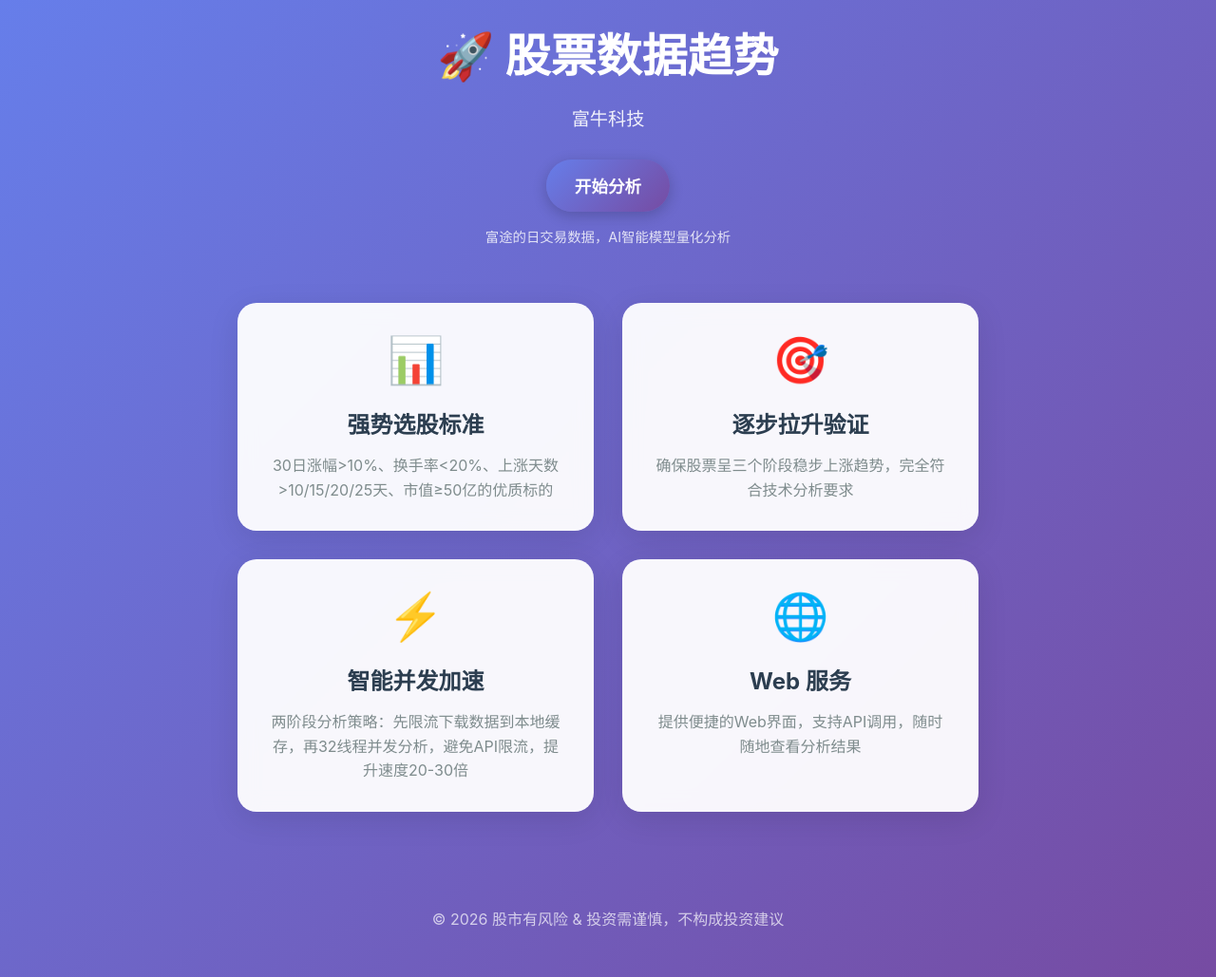
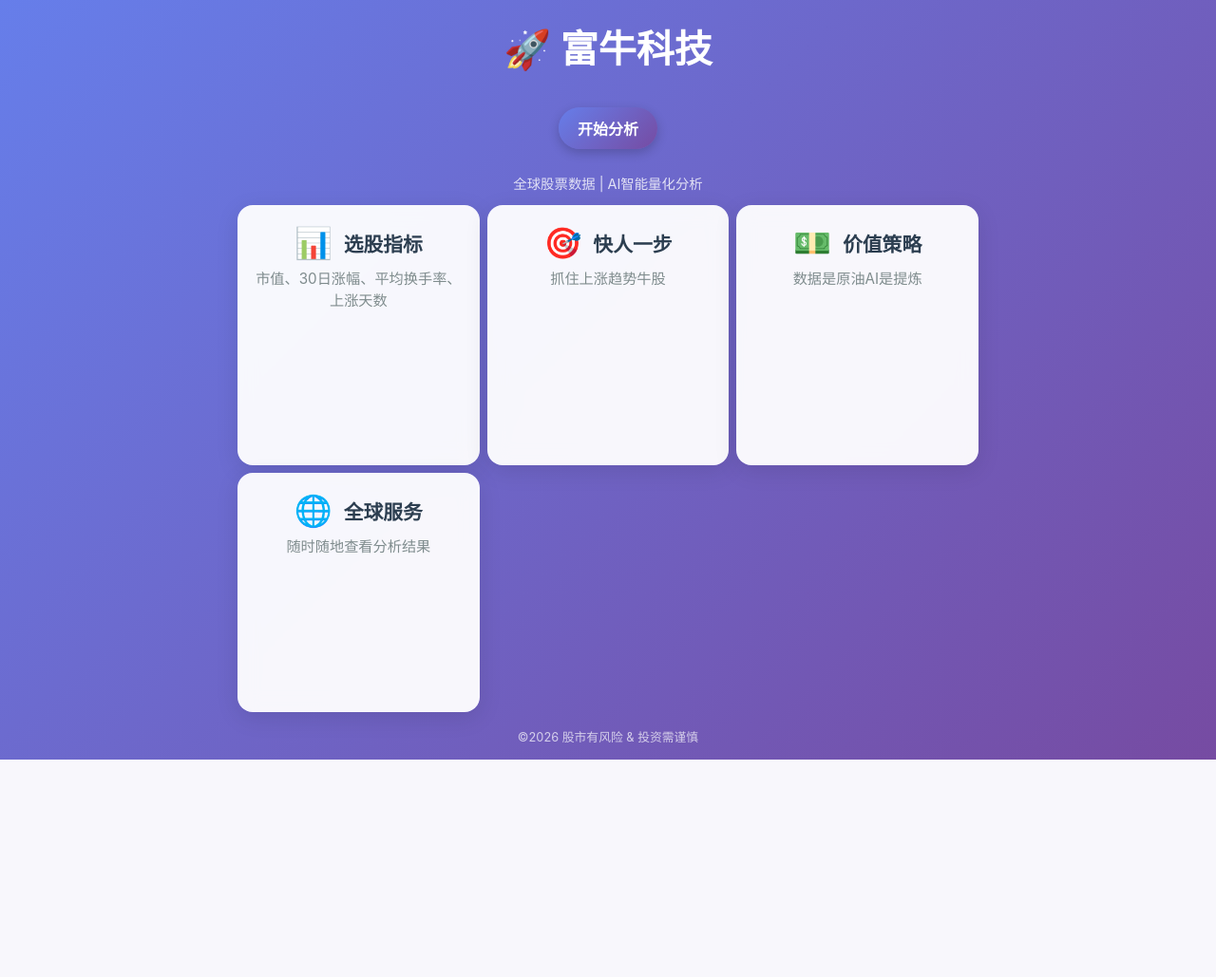
Before and after one commit to pli2014/ai-stock-rank, a Flask app: page / in a window 1280 px wide. Shown: the whole page at 95% size. After the commit the page ends 800 px from the top, so only its background shows below. Run offline with Flask 2, Linux system fonts and the light colour scheme.

Commit message:
style: update layout and improve loading indicators in report and index pages

```diff
--- a/templates/index.html
+++ b/templates/index.html
@@ -22,84 +22,106 @@
             max-width: 800px;
             margin: 0 auto;
             padding: 10px;
+            height: 100vh;  /* 固定为视口高度 */
+            display: flex;
+            flex-direction: column;
+            justify-content: space-between;  /* 在主轴上两端对齐，使内容和footer分别在顶部和底部 */
         }
 
         .hero {
             text-align: center;
             padding: 10px 10px;
             color: white;
+            margin-bottom: 10px;
         }
 
         .hero h1 {
-            font-size: 3em;
-            margin-bottom: 20px;
+            font-size: 2.5em;
+            margin-bottom: 10px;
             font-weight: 700;
         }
 
         .hero p {
-            font-size: 1.2em;
+            font-size: 1.1em;
             margin-bottom: 10px;
             opacity: 0.9;
         }
 
         .features {
             display: grid;
-            grid-template-columns: repeat(auto-fit, minmax(300px, 1fr));
-            gap: 30px;
-            margin: 60px 0;
+            grid-template-columns: repeat(auto-fit, minmax(250px, 1fr));
+            gap: 8px;
+            margin: 8px 0;
+            flex-grow: 1;  /* 让features区域占据中间的剩余空间 */
+            min-height: 0;  /* 防止内容溢出 */
+            justify-content: center; /* 确保网格整体居中 */
         }
 
         .feature-card {
             background: rgba(255, 255, 255, 0.95);
             backdrop-filter: blur(10px);
-            border-radius: 20px;
-            padding: 30px;
-            text-align: center;
-            box-shadow: 0 8px 32px rgba(0, 0, 0, 0.1);
+            border-radius: 16px;
+            padding: 20px 15px;
+            text-align: center; /* 文字居中 */
+            box-shadow: 0 6px 24px rgba(0, 0, 0, 0.1);
             transition: transform 0.3s ease;
+            display: flex;
+            flex-direction: column;  /* 垂直布局 */
+            align-items: center;     /* 水平居中 */
         }
 
-        .feature-card:hover {
-            transform: translateY(-5px);
+        .feature-header {
+            display: flex;
+            align-items: center;  /* 垂直居中对齐图标和标题 */
+            justify-content: center; /* 内容居中 */
+            margin-bottom: 8px;
         }
 
         .feature-icon {
-            font-size: 3em;
-            margin-bottom: 20px;
+            font-size: 2em;
+            margin-right: 12px;  /* 图标右边距 */
+            flex-shrink: 0;  /* 图标不缩小 */
         }
 
         .feature-card h3 {
             color: #2c3e50;
-            margin-bottom: 15px;
-            font-size: 1.5em;
+            margin: 0;  /* 移除默认边距 */
+            font-size: 1.3em;
         }
 
         .feature-card p {
             color: #7f8c8d;
-            line-height: 1.6;
+            line-height: 1.5;
+            font-size: 0.95em;
+            margin: 0;  /* 移除默认边距 */
+            text-align: center;  /* 描述文字居中 */
+        }
+
+        .feature-card:hover {
+            transform: translateY(-3px);
         }
 
         .cta-section {
             text-align: center;
-            margin: 10px 0;
+            margin: 5px 0 10px;  /* 减少上下边距 */
         }
 
         .btn {
             display: inline-block;
-            padding: 15px 30px;
+            padding: 10px 20px;  /* 减少按钮内边距 */
             background: linear-gradient(135deg, #667eea 0%, #764ba2 100%);
             color: white;
             text-decoration: none;
             border-radius: 50px;
-            font-size: 1.1em;
+            font-size: 1em;
             font-weight: 600;
             transition: all 0.3s ease;
-            box-shadow: 0 4px 15px rgba(0, 0, 0, 0.2);
+            box-shadow: 0 4px 12px rgba(0, 0, 0, 0.2);
         }
 
         .btn:hover {
             transform: translateY(-2px);
-            box-shadow: 0 6px 20px rgba(0, 0, 0, 0.3);
+            box-shadow: 0 6px 16px rgba(0, 0, 0, 0.3);
         }
 
         .btn-secondary {
@@ -108,28 +130,66 @@
             margin-left: 20px;
         }
 
+        .button-explanation {
+            text-align: center;
+            margin: 5px 0;  /* 减少说明文字的边距 */
+            color: rgba(255, 255, 255, 0.8);
+            font-size: 0.85em;
+        }
+
         .footer {
             text-align: center;
-            padding: 40px 0;
+            padding: 8px 0 5px;
             color: rgba(255, 255, 255, 0.7);
+            font-size: 0.8em;
+            margin-top: auto;  /* 自动移到最底部 */
         }
 
         @media (max-width: 768px) {
+            .container {
+                padding: 8px;
+                min-height: 100vh;  /* 改为min-height以适应内容 */
+            }
+
             .hero h1 {
-                font-size: 2.5em;
+                font-size: 2.2em;
             }
 
             .features {
                 grid-template-columns: 1fr;
+                gap: 10px;
+            }
+
+            .feature-card {
+                padding: 18px 12px;
+            }
+
+            .feature-icon {
+                font-size: 2em;
+            }
+
+            .feature-card h3 {
+                font-size: 1.2em;
+                margin-bottom: 6px;
+            }
+
+            .feature-card p {
+                font-size: 0.9em;
             }
 
             .btn {
                 display: block;
-                margin: 10px 0;
+                padding: 12px 20px;
+                font-size: 1em;
+                margin: 8px 0;
             }
 
             .btn-secondary {
                 margin-left: 0;
+            }
+
+            .cta-section {
+                margin: 5px 0;
             }
         }
 
@@ -239,8 +300,8 @@
 <body>
     <div class="container">
         <div class="hero">
-            <h1>🚀 股票数据趋势</h1>
-            <p>富牛科技</p>
+            <h1>🚀 富牛科技</h1>
+            <p></p>
         </div>
 
         <div class="cta-section">
@@ -248,32 +309,40 @@
         </div>
 
         <div class="button-explanation" style="text-align: center; margin-top: 15px; color: rgba(255, 255, 255, 0.8); font-size: 0.9em;">
-            <p>富途的日交易数据，AI智能模型量化分析</p>
+            <p>全球股票数据 | AI智能量化分析</p>
         </div>
 
         <div class="features">
             <div class="feature-card">
-                <div class="feature-icon">📊</div>
-                <h3>强势选股标准</h3>
-                <p>30日涨幅>10%、换手率<20%、上涨天数>10/15/20/25天、市值≥50亿的优质标的</p>
+                <div class="feature-header">
+                    <div class="feature-icon">📊</div>
+                    <h3>选股指标</h3>
+                </div>
+                <p>市值、30日涨幅、平均换手率、上涨天数</p>
             </div>
 
             <div class="feature-card">
-                <div class="feature-icon">🎯</div>
-                <h3>逐步拉升验证</h3>
-                <p>确保股票呈三个阶段稳步上涨趋势，完全符合技术分析要求</p>
+                <div class="feature-header">
+                    <div class="feature-icon">🎯</div>
+                    <h3>快人一步</h3>
+                </div>
+                <p>抓住上涨趋势牛股</p>
             </div>
 
             <div class="feature-card">
-                <div class="feature-icon">⚡</div>
-                <h3>智能并发加速</h3>
-                <p>两阶段分析策略：先限流下载数据到本地缓存，再32线程并发分析，避免API限流，提升速度20-30倍</p>
+                <div class="feature-header">
+                    <div class="feature-icon">💵</div>
+                    <h3>价值策略</h3>
+                </div>
+                <p>数据是原油AI是提炼</p>
             </div>
 
             <div class="feature-card">
-                <div class="feature-icon">🌐</div>
-                <h3>Web 服务</h3>
-                <p>提供便捷的Web界面，支持API调用，随时随地查看分析结果</p>
+                <div class="feature-header">
+                    <div class="feature-icon">🌐</div>
+                    <h3>全球服务</h3>
+                </div>
+                <p>随时随地查看分析结果</p>
             </div>
         </div>
 
@@ -303,7 +372,7 @@
         </div>
 
         <div class="footer">
-            <p>© 2026 股市有风险 & 投资需谨慎，不构成投资建议</p>
+            <p>©2026 股市有风险 & 投资需谨慎</p>
         </div>
     </div>
 
```
Also changed, not shown: other parts of templates/index.html (+12 -11 lines), templates/report.html (+54 -18 lines).
